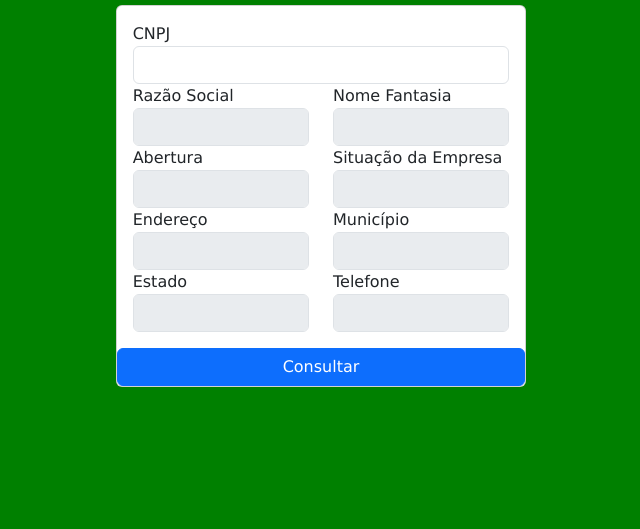
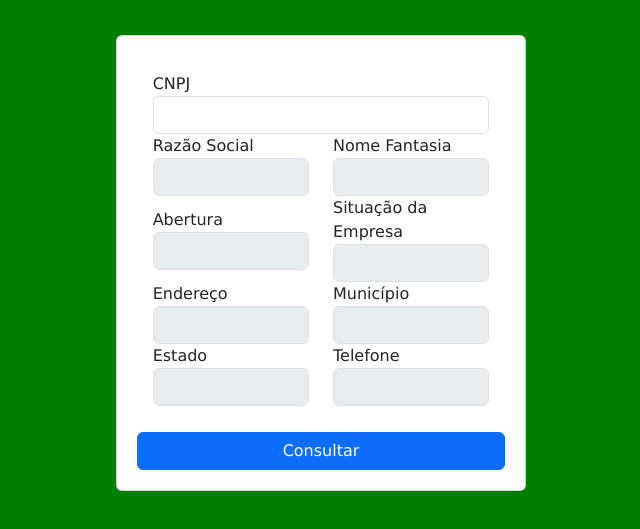
Before and after one commit to j0t4Vv/Consulta-CNPJ, a plain HTML site: page index.html in a window 1280 px wide. Shown: the part 51-580 px from the top of the page, without its empty margins (319-959 px from the left). Drawn offline with nearby package versions, Linux system fonts and the light colour scheme.

Commit message:
Update style.css

```diff
--- a/assets/css/style.css
+++ b/assets/css/style.css
@@ -22,4 +22,15 @@ h1{
     display: flex;
     align-items: center;
     justify-content: center;
+
 }
+
+.card{
+    margin-top: 30px;
+    padding: 20px;
+    max-width: 768px;
+}
+
+button{
+    margin-top: 10px;
+}
```
